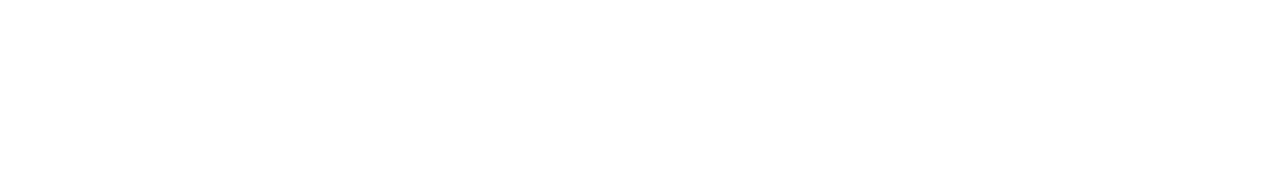
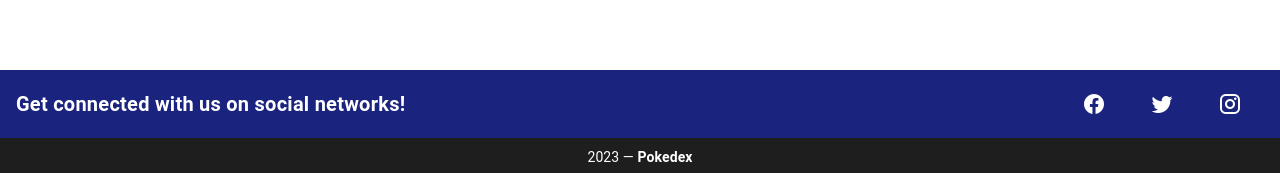
Before and after one commit to juanamolinalucia2001/api-pokemons, a Vue app: page / in a window 1280 px wide. Shown: the part 624-797 px from the top of the page. Built offline with nearby package versions, Linux system fonts and the light colour scheme; no server answers; a small style sheet from the web is missing.

Commit message:
footer y alert

```diff
--- a/src/App.vue
+++ b/src/App.vue
@@ -39,16 +39,20 @@
     <v-main>
       <router-view/>
     </v-main>
+    <Footer></Footer>
   </v-app>
 </template>
 
 <script>
-
+import Footer from './components/Footer.vue'
 export default {
   name: 'App',
 
   data: () => ({
     //
   }),
+  components:{
+    Footer
+  }
 };
 </script>
--- /dev/null
+++ b/src/components/Footer.vue
@@ -0,0 +1,51 @@
+<template>
+  <v-footer
+    dark
+    padless
+    class="mt-10"
+    >
+    <v-card
+      class="flex"
+      flat
+      tile
+
+    >
+      <v-card-title  class="indigo darken-4">
+        <strong class="subheading">Get connected with us on social networks!</strong>
+
+        <v-spacer></v-spacer>
+
+        <v-btn
+          v-for="data in icons"
+          :key="data"
+          class="mx-4"
+          dark
+          icon
+           :href='data.link'
+            target="_blank"
+        >
+
+          <v-icon size="24px">
+         {{ data.icon }}
+          </v-icon>
+        </v-btn>
+      </v-card-title>
+
+      <v-card-text class="py-2 white--text text-center">
+        {{ new Date().getFullYear() }} — <strong>Pokedex</strong>
+      </v-card-text>
+    </v-card>
+  </v-footer>
+</template>
+<script>
+  export default {
+    name:'Footer',
+    data: () => ({
+      icons: [
+        {icon:'mdi-facebook',link:'https://www.facebook.com/PokemonOficialLatAm/'},
+        {icon:'mdi-twitter',link:'https://twitter.com/Pokemon_ES_ESP'},
+        {icon:'mdi-instagram',link:'https://www.instagram.com/PokemonESP/'}
+      ],
+    }),
+  }
+</script>
--- a/src/views/HomeView.vue
+++ b/src/views/HomeView.vue
@@ -22,6 +22,34 @@
                 #{{index}}
             </v-card-subtitle>
 
+          <div>
+    <v-alert
+      v-model="alert"
+      border="left"
+      close-text="Close Alert"
+      color="deep-purple accent-4"
+      dark
+      dismissible
+    >
+
+
+      <h4>Base experience : {{data.xp}}XP</h4>
+      <h4>Ability : {{data.ability}}</h4>
+
+    </v-alert>
+    <div class="text-center">
+      <v-btn
+        v-if="!alert"
+        color="deep-purple accent-4"
+        dark
+        @click="alert = true"
+      >
+        Power
+      </v-btn>
+    </div>
+  </div>
+
+
 
             </v-card>
       </v-col>
@@ -38,6 +66,7 @@
     return{
       show:false,
       pokemons:[],
+      alert:false
     }
    },
    created(){
@@ -46,9 +75,13 @@
           axios
       .get(`https://pokeapi.co/api/v2/pokemon/${i+1}`)
       .then(response =>{
+      console.log(response.data)
        let pokemon={
            name:response.data.name,
-           img:response.data.sprites.front_default
+           img:response.data.sprites.front_default,
+           xp:response.data.base_experience,
+           ability:response.data.abilities[0].ability.name
+
        };
 
        this.pokemons.push(pokemon)
```
